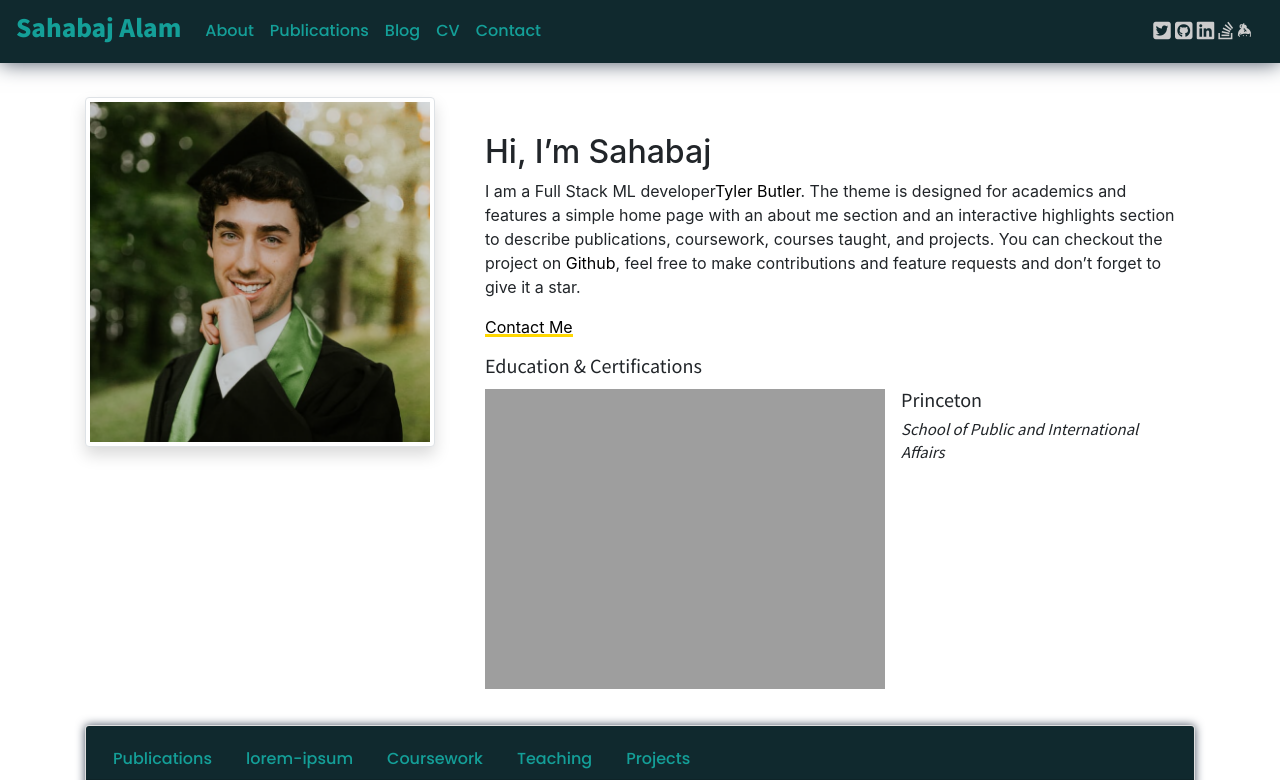
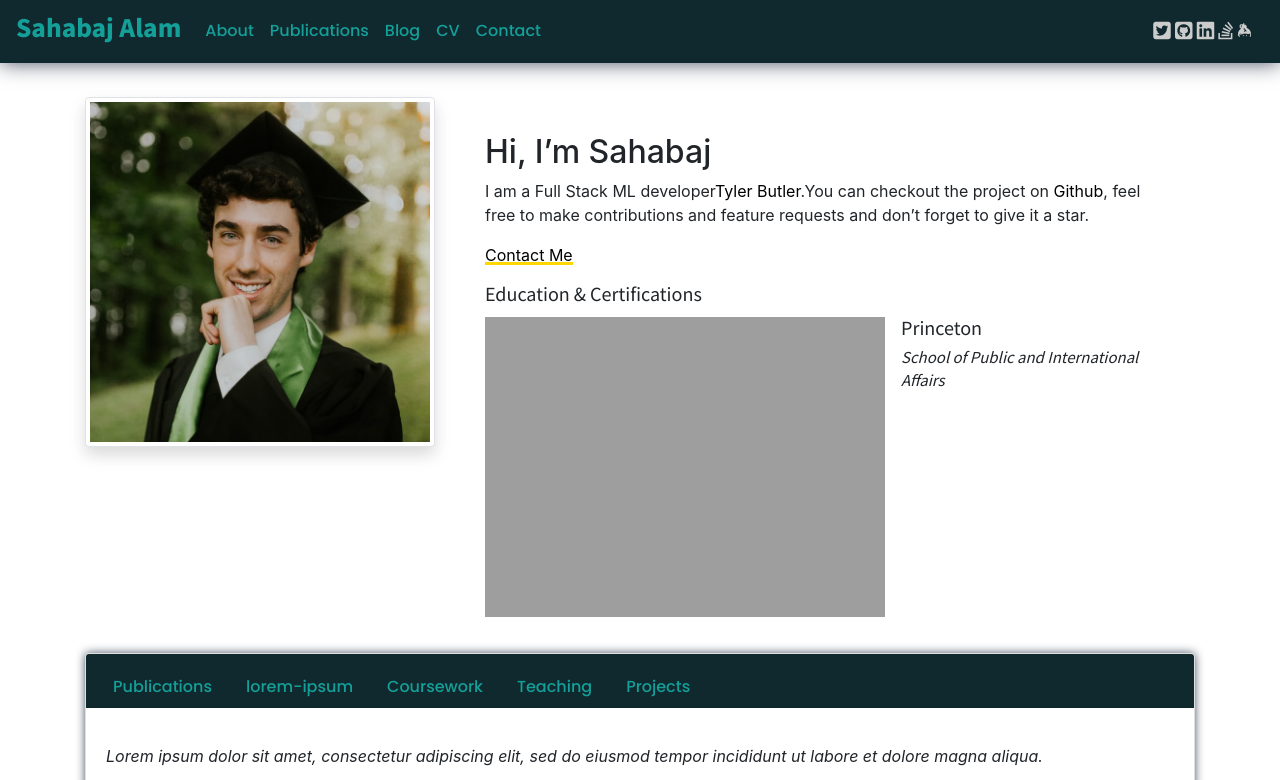
Before and after one commit to stackbit-projects/sahabaj-2e683, a Jekyll site: the page built from index.md, in a window 1280 px wide, cut to the strip 0-780 px from the top of the page. Built offline with Jekyll 4.4.1, drawn with Linux system fonts in a browser that asks for light colours; nearby versions of some CDN libraries; comment, search, counter and statistics services are not loaded; our own code applies the rules of GitHub Pages for plain Markdown files.

Commit message:
index.md: changed

```diff
--- a/index.md
+++ b/index.md
@@ -5,6 +5,6 @@ date: '2020-11-20'
 ---
 ## Hi, I'm Sahabaj
 
-I am a Full Stack ML developer[Tyler Butler](https://github.com/tcbutler320). The theme is designed for academics and features a simple home page with an about me section and an interactive highlights section to describe publications, coursework, courses taught, and projects. You can checkout the project on [Github](https://github.com/tcbutler320/Jekyll-Theme-Dumbarton), feel free to make contributions and feature requests and don't forget to give it a star.
+I am a Full Stack ML developer[Tyler Butler](https://github.com/tcbutler320).You can checkout the project on [Github](https://github.com/tcbutler320/Jekyll-Theme-Dumbarton), feel free to make contributions and feature requests and don't forget to give it a star.
 
 <a href="/contact.html" class="highlighted">Contact Me</a>
```
